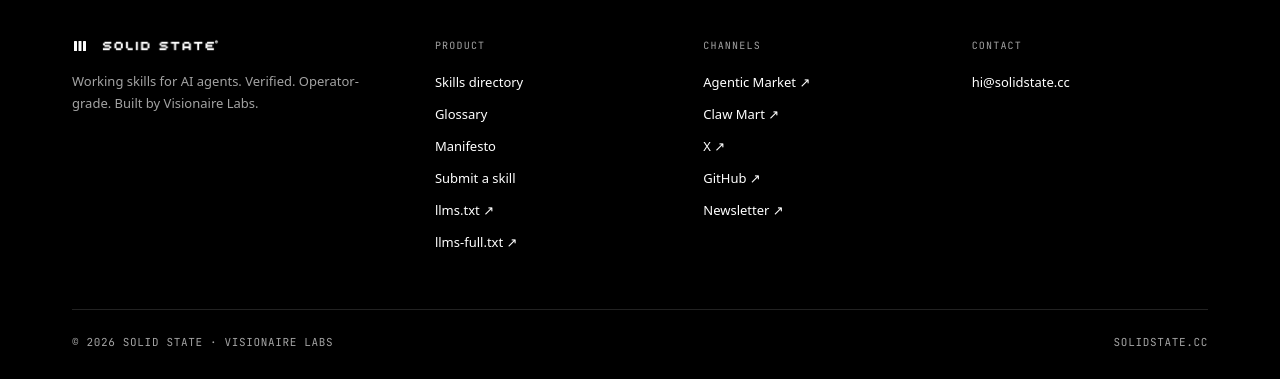
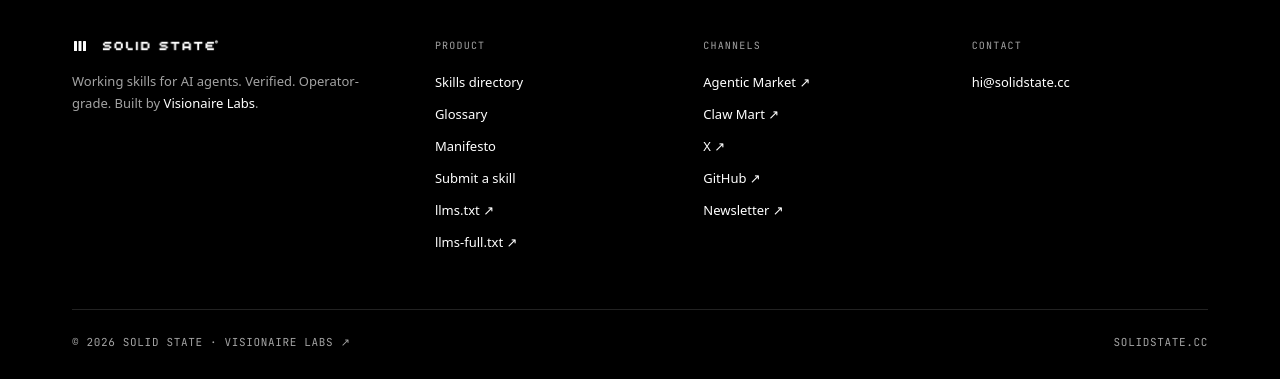
Before and after one commit to solidstatecc/solidstate.cc, a Next.js app: page /submit in a window 1280 px wide. Shown: the part 1715-2094 px from the top of the page. Built offline with nearby package versions, Linux system fonts and the light colour scheme; no server answers.

Commit message:
Link Visionaire Labs to visionaire.co in footer (new tab)

```diff
--- a/components/Footer.tsx
+++ b/components/Footer.tsx
@@ -88,7 +88,15 @@
                 maxWidth: "300px",
               }}
             >
-              Working skills for AI agents. Verified. Operator-grade. Built by Visionaire Labs.
+              Working skills for AI agents. Verified. Operator-grade. Built by{" "}
+              <a
+                href="https://visionaire.co"
+                target="_blank"
+                rel="noopener noreferrer"
+                style={{ color: "#ffffff", textDecoration: "none" }}
+              >
+                Visionaire Labs
+              </a>.
             </p>
           </div>
 
@@ -143,7 +151,15 @@
               textTransform: "uppercase",
             }}
           >
-            © {new Date().getFullYear()} Solid State · Visionaire Labs
+            © {new Date().getFullYear()} Solid State ·{" "}
+            <a
+              href="https://visionaire.co"
+              target="_blank"
+              rel="noopener noreferrer"
+              style={{ color: "inherit", textDecoration: "none" }}
+            >
+              Visionaire Labs ↗
+            </a>
           </span>
           <span
             style={{
```
